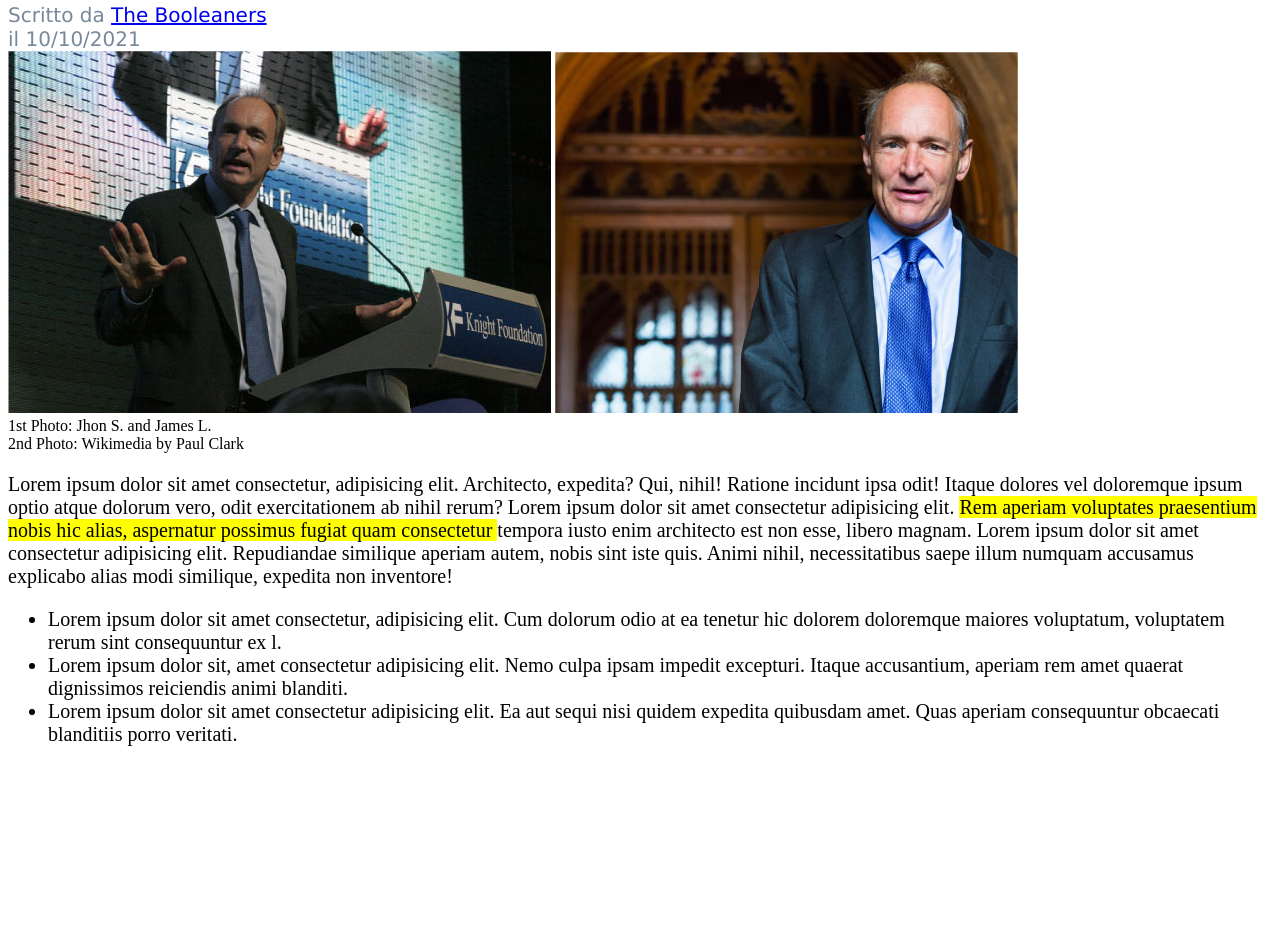
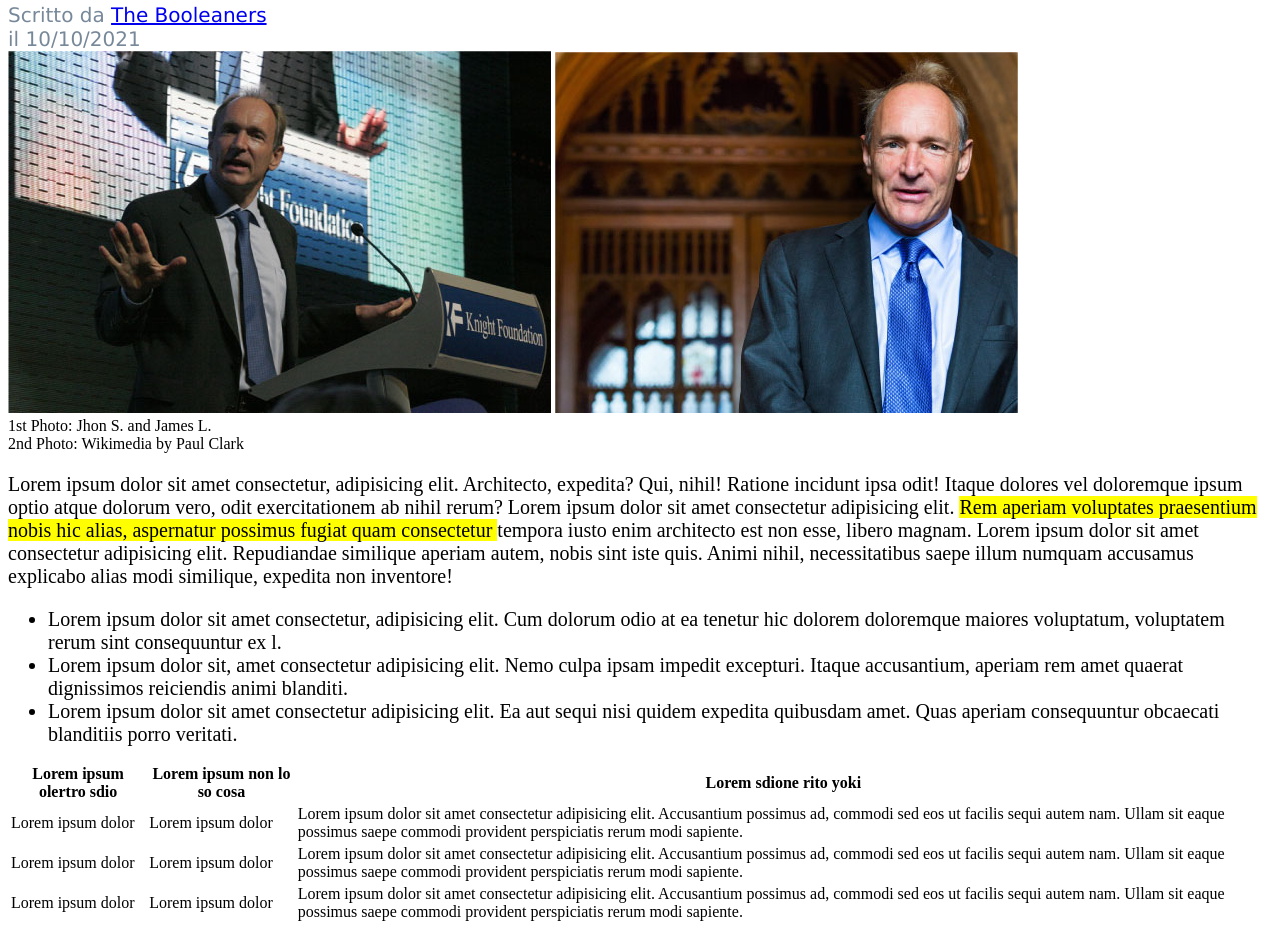
Before and after one commit to camillapalombi/html-css-booleaner, a plain HTML site: page index.html in a window 1280 px wide. Shown: the part 508-1440 px from the top of the page. Before the commit the page ends 1270 px from the top, so only its background shows below. Drawn offline with Linux system fonts and the light colour scheme.

Commit message:
QUARTA SEZIONE CONCLUSA

```diff
--- a/index.html
+++ b/index.html
@@ -36,6 +36,35 @@
                 <li>Lorem ipsum dolor sit, amet consectetur adipisicing elit. Nemo culpa ipsam impedit excepturi. Itaque accusantium, aperiam rem amet quaerat dignissimos reiciendis animi blanditi.</li>
                 <li>Lorem ipsum dolor sit amet consectetur adipisicing elit. Ea aut sequi nisi quidem expedita quibusdam amet. Quas aperiam consequuntur obcaecati blanditiis porro veritati.</li>
             </ul>
+        </section>
+        <!--QUARTA SEZIONE-->
+        <section>
+            <table>
+                <thead>
+                    <tr>
+                        <th>Lorem ipsum olertro sdio</th>
+                        <th>Lorem ipsum non lo so cosa</th>
+                        <th>Lorem sdione rito yoki</th>
+                    </tr>
+                </thead>
+                <tbody>
+                    <tr class="azzurro">
+                        <td>Lorem ipsum dolor</td>
+                        <td>Lorem ipsum dolor</td>
+                        <td>Lorem ipsum dolor sit amet consectetur adipisicing elit. Accusantium possimus ad, commodi sed eos ut facilis sequi autem nam. Ullam sit eaque possimus saepe commodi provident perspiciatis rerum modi sapiente.</td>
+                    </tr>
+                    <tr>
+                        <td>Lorem ipsum dolor</td>
+                        <td>Lorem ipsum dolor</td>
+                        <td>Lorem ipsum dolor sit amet consectetur adipisicing elit. Accusantium possimus ad, commodi sed eos ut facilis sequi autem nam. Ullam sit eaque possimus saepe commodi provident perspiciatis rerum modi sapiente.</td>
+                    </tr>
+                    <tr class="azzurro">
+                        <td>Lorem ipsum dolor</td>
+                        <td>Lorem ipsum dolor</td>
+                        <td>Lorem ipsum dolor sit amet consectetur adipisicing elit. Accusantium possimus ad, commodi sed eos ut facilis sequi autem nam. Ullam sit eaque possimus saepe commodi provident perspiciatis rerum modi sapiente.</td>
+                    </tr>
+                </tbody>
+            </table>
         </section>
 
 
```
